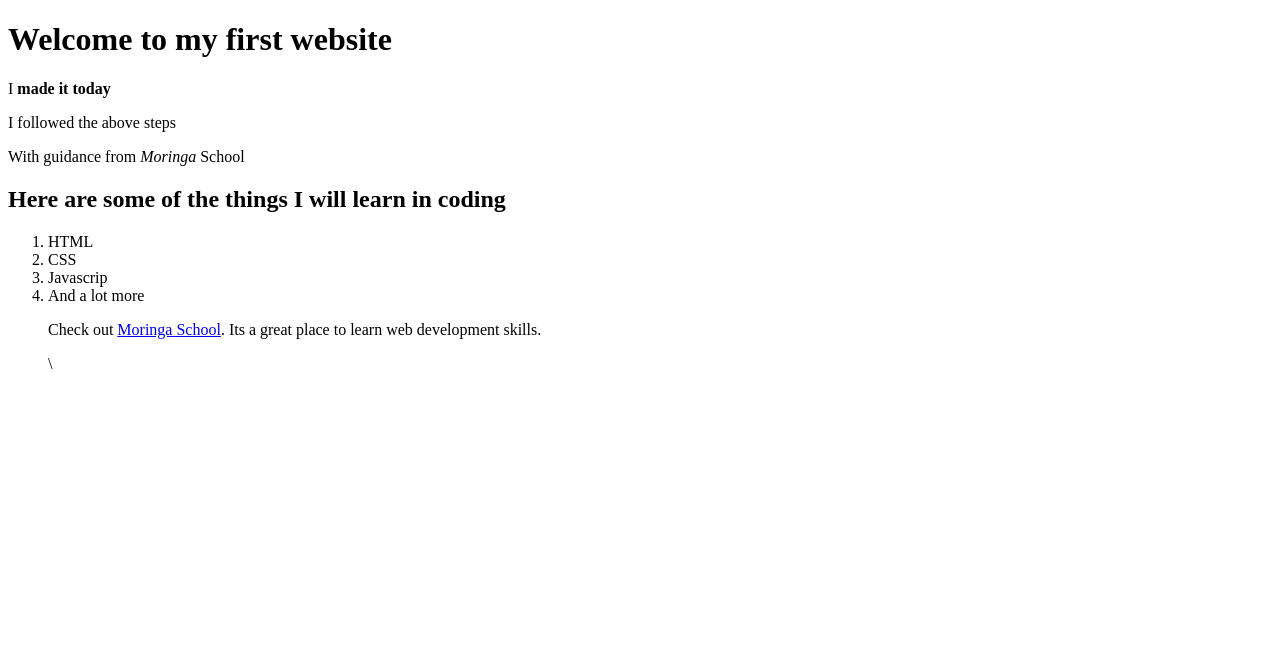
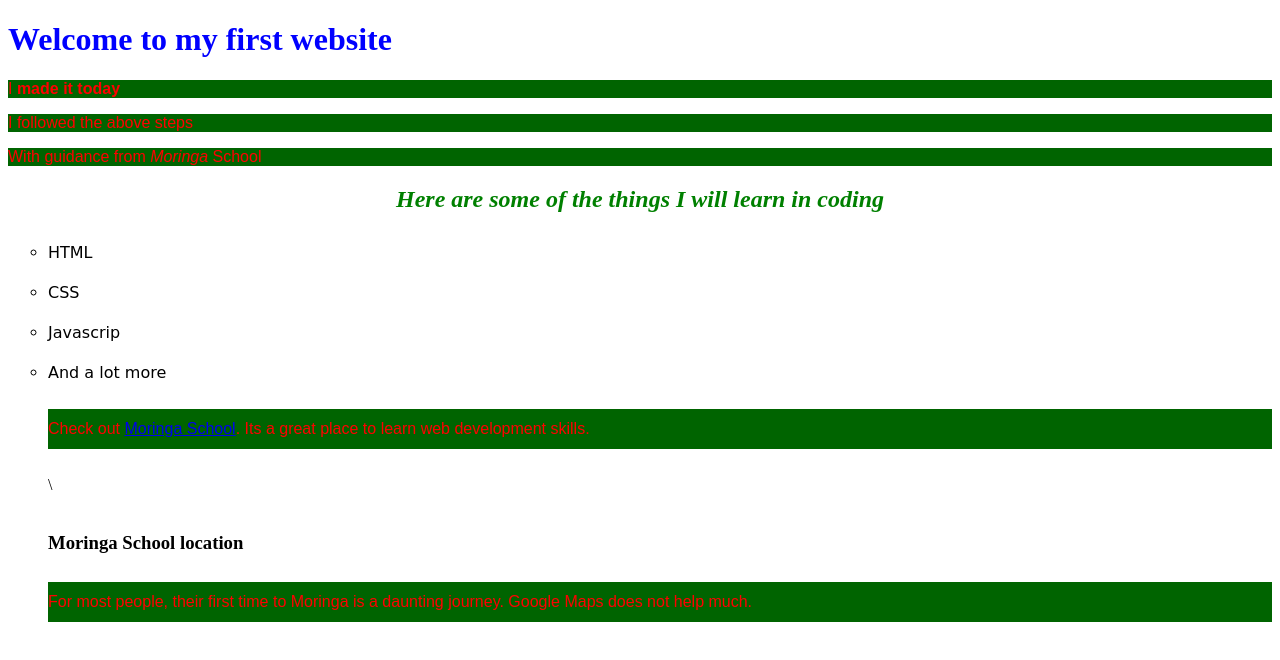
Before and after one commit to MarkMwago2/index.html, a plain HTML site: page index.html in a window 1280 px wide. Drawn offline with Linux system fonts and the light colour scheme.

Commit message:
change name ofmyfirstwebsite.html to index.html.

```diff
--- /dev/null
+++ b/css/myfirstwebsite.css
@@ -0,0 +1,35 @@
+h1 {
+  color: blue;
+
+}
+
+h2
+{color: green;
+font-style: italic;
+text-align: center;
+
+}
+
+p {font-family: sans-serif;
+  color: red;
+
+}
+
+ol {line-height: 40px;
+
+}
+
+p {background-color: darkgreen;
+font-size: 20;
+
+}
+
+li{
+  list-style: circle;
+
+  font-family: cursive;
+  em: bold;
+  strong: italic;
+
+
+}
--- a/myfirstwebsite.html
+++ b/index.html
@@ -3,6 +3,7 @@
   <head>
     <meta charset="utf-8">
     <title>Myfirstwebsite</title>
+    <link href="css/myfirstwebsite.css" rel="stylesheet" type="text/css">
   </head>
   <body>
    <h1>Welcome to my first website</h1>
@@ -16,7 +17,7 @@
        <li>Javascrip</li>
        <li>And a lot more</li>
      <p>Check out <a href="https://www.moringaschool.com/">Moringa School</a>. Its a great place to learn web development skills.</p>\
-
-
+<h3>Moringa School location</h3>
+    <p>For most people, their first time to Moringa is a daunting journey. Google Maps does not help much.</p>
 </body>
 </html>
```
Also changed, not shown: myfirstproject.css (added).
